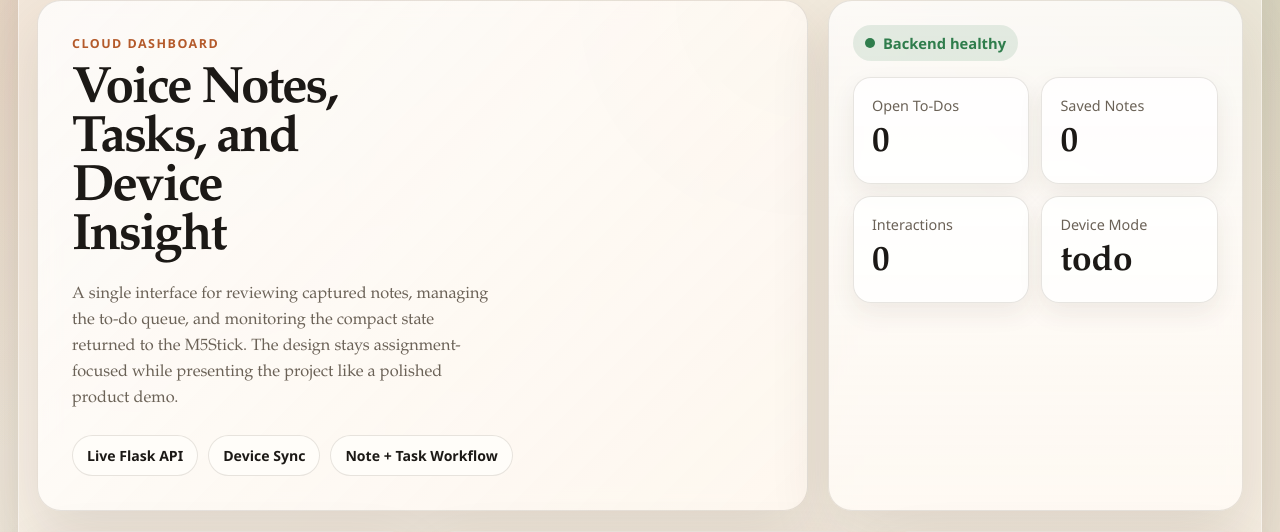
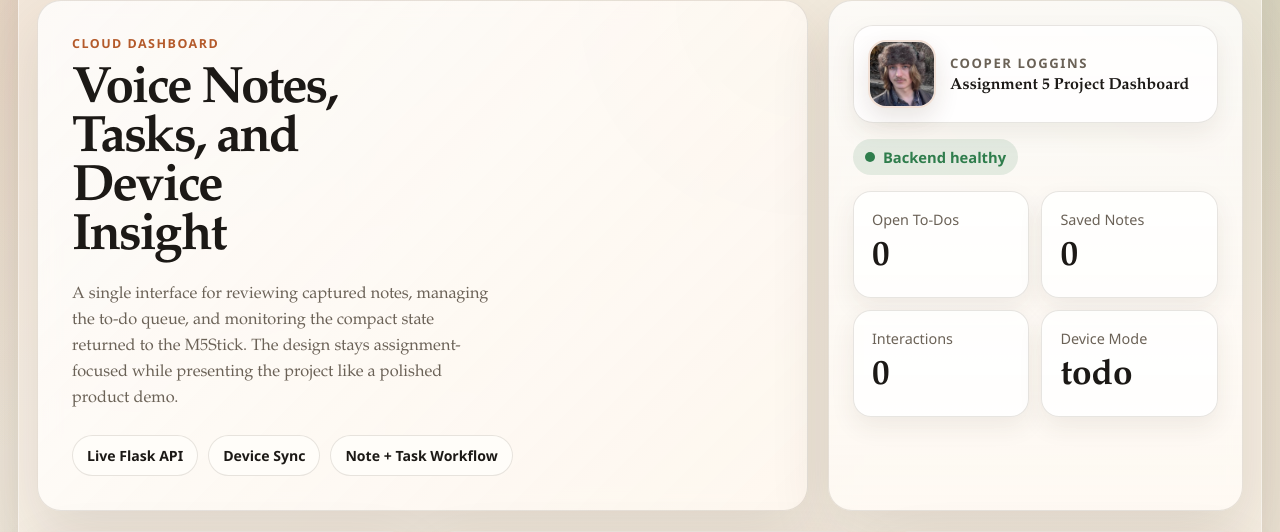
Before and after one commit to Cooper-Loggins/assignment-5-render, a Flask app: page / in a window 1280 px wide. Shown: the part 111-643 px from the top of the page. Run offline with Flask 3, Linux system fonts and the light colour scheme; the visitor is signed in with stand-in values (Sample User, id 1); data that the repository does not hold is empty.

Commit message:
Add project headshot to dashboard

```diff
--- a/templates/dashboard.html
+++ b/templates/dashboard.html
@@ -188,6 +188,45 @@
             align-content: start;
             background:
                 linear-gradient(180deg, rgba(255, 255, 255, 0.72), rgba(255, 250, 244, 0.92));
+        }
+
+        .profile-card {
+            display: flex;
+            align-items: center;
+            gap: 14px;
+            padding: 14px;
+            border-radius: 20px;
+            background: rgba(255, 255, 255, 0.8);
+            border: 1px solid var(--line);
+            box-shadow: var(--shadow-soft);
+        }
+
+        .profile-photo {
+            width: 68px;
+            height: 68px;
+            border-radius: 18px;
+            object-fit: cover;
+            border: 2px solid rgba(180, 90, 43, 0.18);
+            box-shadow: 0 10px 24px rgba(63, 45, 22, 0.12);
+        }
+
+        .profile-copy {
+            display: grid;
+            gap: 4px;
+        }
+
+        .profile-name {
+            font-family: "Avenir Next", "Segoe UI", sans-serif;
+            font-size: 0.82rem;
+            letter-spacing: 0.12em;
+            text-transform: uppercase;
+            color: var(--muted);
+            font-weight: 700;
+        }
+
+        .profile-role {
+            font-size: 1rem;
+            font-weight: 700;
         }
 
         .status-chip {
@@ -604,6 +643,13 @@
                 </article>
 
                 <aside class="panel hero-status">
+                    <div class="profile-card">
+                        <img class="profile-photo" src="{{ url_for('static', filename='images/headshot.jpg') }}" alt="Project author headshot">
+                        <div class="profile-copy">
+                            <div class="profile-name">Cooper Loggins</div>
+                            <div class="profile-role">Assignment 5 Project Dashboard</div>
+                        </div>
+                    </div>
                     <div class="status-chip">
                         <span class="status-dot"></span>
                         <span id="health-status">Loading backend status</span>
```
Also changed, not shown: static/images/headshot.jpg (added).
